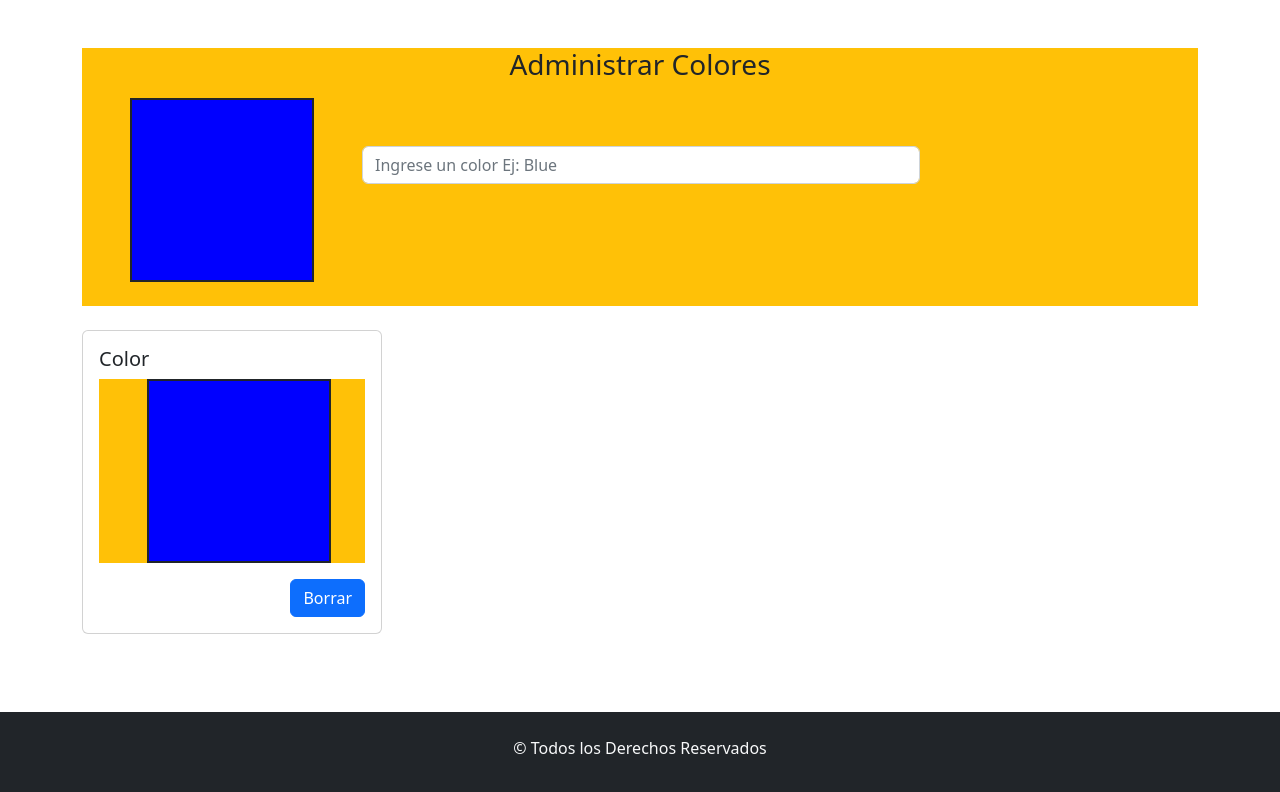
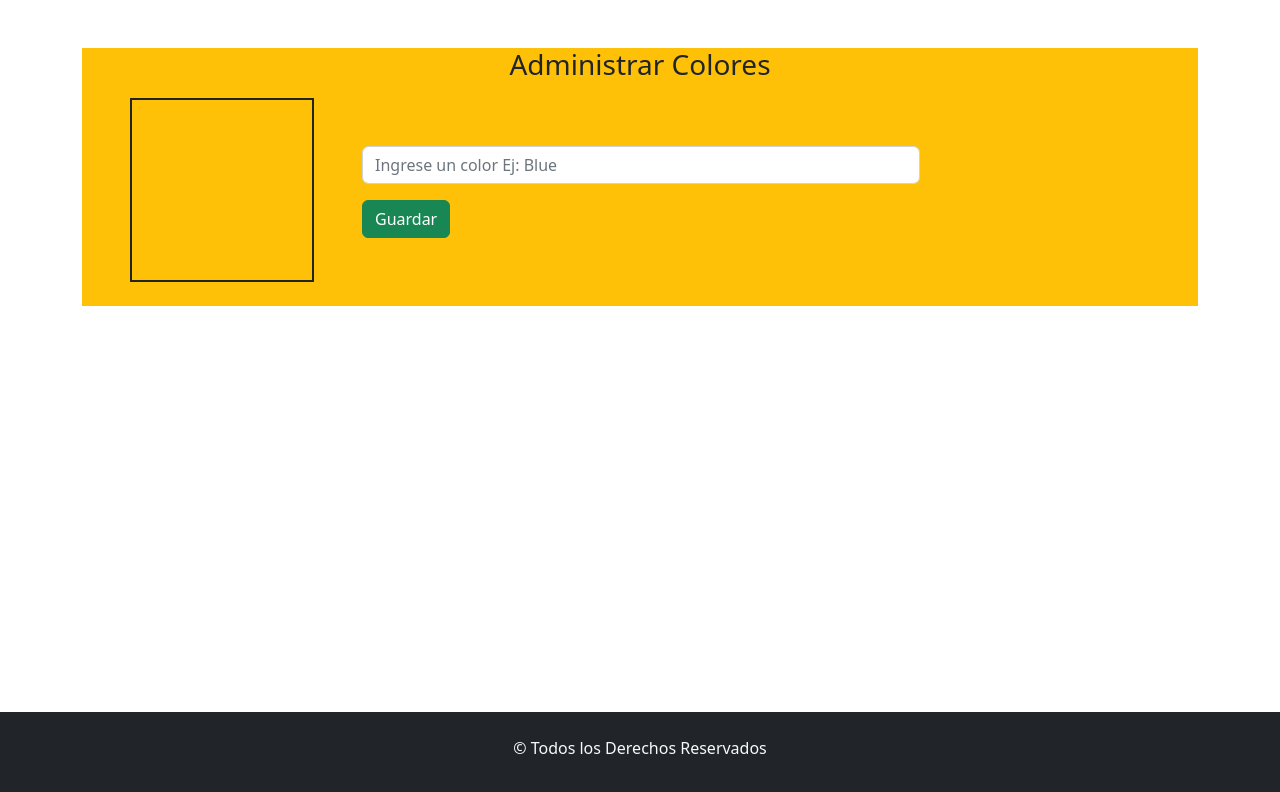
Before and after one commit to Juliancito1/PaletaColores, a React (Vite) app: page / in a window 1280 px wide. Shown: the top 792 px of the page. Built offline with nearby package versions, Linux system fonts and the light colour scheme.

Commit message:
Se pueden agregar cards con su respectivo color

```diff
--- a/src/components/Cardcolor.jsx
+++ b/src/components/Cardcolor.jsx
@@ -1,20 +1,24 @@
 import React from 'react';
-import { Button, Card } from 'react-bootstrap';
+import { Button, Card, ListGroup } from 'react-bootstrap';
 
-const Cardcolor = () => {
+const Cardcolor = ({color,listadoColor}) => {
     return (
         <section className='mt-4'>
-            <Card style={{ width: '300px' }}>
+            <section className='row'>
+        <ListGroup.Item>
+            <Card className='col-md-5 col-lg-3'>
+        <Card.Header>{`${color}`}</Card.Header>
       <Card.Body>
-        <Card.Title>Color</Card.Title>
-        <Card.Text className='d-flex bg-warning'>
-        <div className='ms-lg-5 border border-2 border-dark' style={{backgroundColor: 'blue',padding: '90px'}}></div>
-        </Card.Text>
-        <Card.Text className='d-flex justify-content-end'>
+        <section className='d-flex justify-content-center bg-warning p-3'>
+        <div className='w-50 border border-2 border-dark contenedorColor' style={{backgroundColor: `${color}` ,padding: '90px'}}></div>
+        </section>
+      </Card.Body>
+        <Card.Footer className='d-flex justify-content-end'>
             <Button>Borrar</Button>
-        </Card.Text>
-      </Card.Body>
+        </Card.Footer>
     </Card>
+    </ListGroup.Item>
+    </section>
         </section>
     );
 };
--- a/src/components/Formulario.jsx
+++ b/src/components/Formulario.jsx
@@ -1,22 +1,35 @@
 import React from 'react';
 import 'bootstrap/dist/css/bootstrap.min.css'
-import { Form } from 'react-bootstrap';
+import { Button, Form, ListGroup } from 'react-bootstrap';
 import Cardcolor from './Cardcolor';
+import { useState } from 'react';
+import Listacards from './Listacards';
 const Formulario = () => {
+    const [color, setColor] = useState('');
+    const [listadoColor, setListaColor] = useState([]);
+    const handleSubmit = (e) => {
+        e.preventDefault();
+        setListaColor([...listadoColor,color])
+        setColor('');
+        console.log(listadoColor)
+      }
     return (
         <section>
             <section className='bg-warning pb-4'>
             <h3 className='text-center mb-3'>Administrar Colores</h3>
             <aside className='d-flex'>
-                <div className='ms-lg-5 border border-2 border-dark' style={{backgroundColor: 'blue',padding: '90px', display: 'inline'}}></div>
-                <Form className='ms-lg-5 mt-lg-5 w-50'>
+                <div className='ms-md-5 border border-2 border-dark' style={{backgroundColor: `${color}`,padding: '90px', display: 'inline'}}></div>
+                <Form className='ms-md-5 mt-lg-5 w-50' onSubmit={handleSubmit} >
                     <Form.Group className="mb-3" controlId="formColor">
-                    <Form.Control type="text" placeholder="Ingrese un color Ej: Blue" />
+                    <Form.Control type="text" placeholder="Ingrese un color Ej: Blue" onChange={(e) => setColor(e.target.value)} value={color}/>
                     </Form.Group>
+                    <Button variant='success' type="submit">
+                        Guardar
+                    </Button>
                 </Form>
                 </aside>
             </section>
-            <Cardcolor></Cardcolor>
+            <Listacards listadoColor={listadoColor} color={color}></Listacards>
         </section>
     );
 };
--- /dev/null
+++ b/src/components/Listacards.jsx
@@ -0,0 +1,15 @@
+import React from 'react';
+import { ListGroup } from 'react-bootstrap';
+import Cardcolor from './Cardcolor';
+
+const Listacards = ({listadoColor}) => {
+    return (
+        <ListGroup>
+            {
+                listadoColor.map((color,indice) => <Cardcolor key={indice} color={color}></Cardcolor>)
+            }
+        </ListGroup>
+    );
+};
+
+export default Listacards;
```
